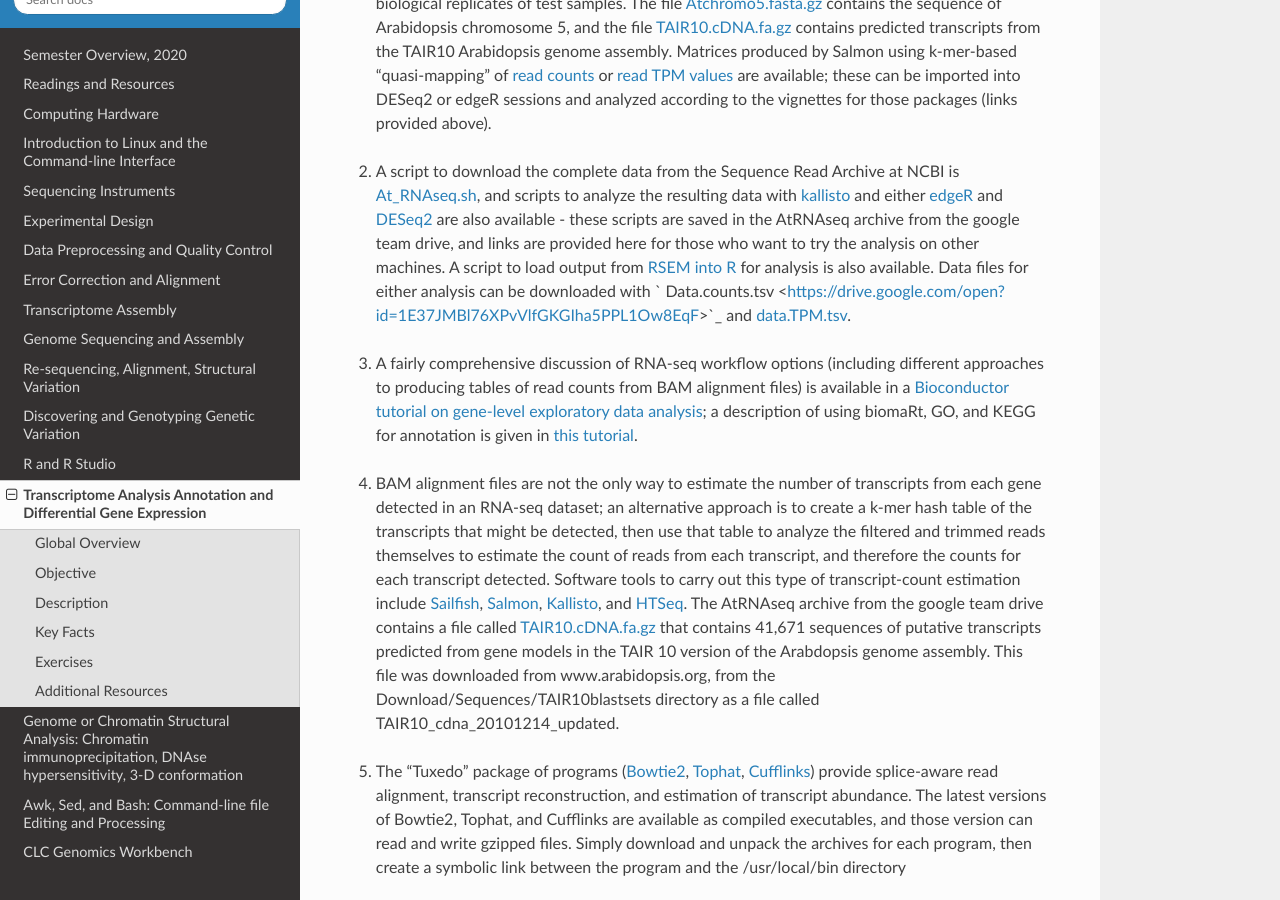
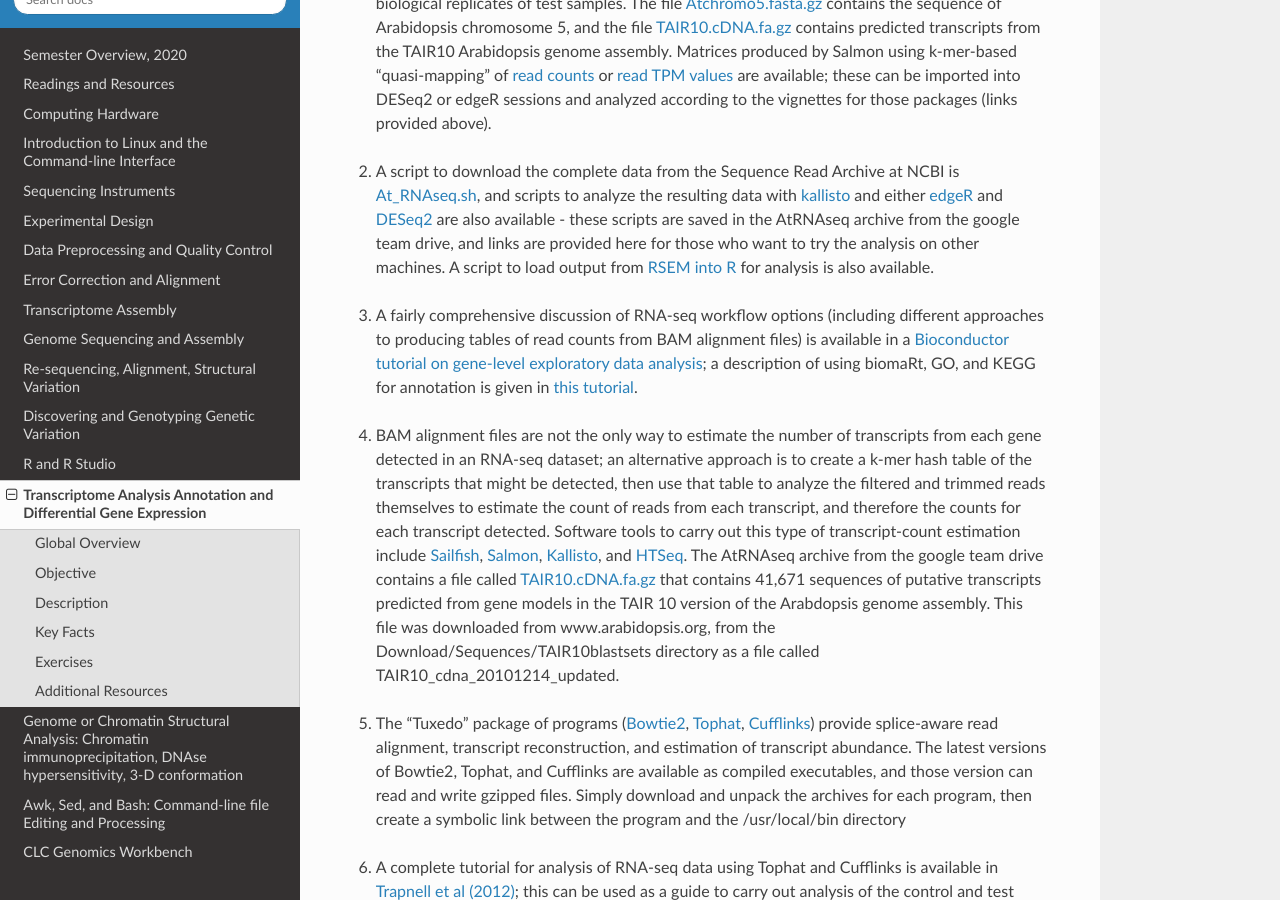
Before and after one commit to rwhetten/DeepSeqAnalysis, a Sphinx documentation site: the page built from docs/source/transcriptome-analysis.rst, in a window 1280 px wide and 900 px high, scrolled down 2349 px. Built offline with Sphinx 7.4.7 and the Read the Docs theme 2.0.0, drawn with Linux system fonts in a browser that asks for light colours.

Commit message:
Update transcriptome-analysis.rst

```diff
--- a/docs/source/transcriptome-analysis.rst
+++ b/docs/source/transcriptome-analysis.rst
@@ -63,7 +63,7 @@
 
 \
 
-2. A script to download the complete data from the Sequence Read Archive at NCBI is `At_RNAseq.sh <https://drive.google.com/open?id=18NJkXMWjOLUzgiiez4Q-t_z6alM40h7Z>`_, and scripts to analyze the resulting data with `kallisto <https://drive.google.com/open?id=1EbVcHki5CeE2CGYGc682XFl4lQjKBbsB>`_ and either `edgeR <https://drive.google.com/open?id=1T_Am4Aj_RnYw-kFWpJFetNXo-DXNS_h1>`_ and `DESeq2 <https://drive.google.com/open?id=1fXbjVEqA-YRb_Vwd3C2MH17aBct6Tp5N>`_ are also available - these scripts are saved in the AtRNAseq archive from the google team drive, and links are provided here for those who want to try the analysis on other machines. A script to load output from `RSEM into R <https://drive.google.com/open?id=18q0rowXeDdbJC1D6agIg9cIptB9VDHsT>`_ for analysis  is also available. Data files for either analysis can be downloaded with ` Data.counts.tsv <https://drive.google.com/open?id=1E37JMBl76XPvVlfGKGIha5PPL1Ow8EqF>`_ and `data.TPM.tsv <https://drive.google.com/open?id=1fyhuRyJmh6f0j5ktEUHveoIsg_k1W6OV>`_.
+2. A script to download the complete data from the Sequence Read Archive at NCBI is `At_RNAseq.sh <https://drive.google.com/open?id=18NJkXMWjOLUzgiiez4Q-t_z6alM40h7Z>`_, and scripts to analyze the resulting data with `kallisto <https://drive.google.com/open?id=1EbVcHki5CeE2CGYGc682XFl4lQjKBbsB>`_ and either `edgeR <https://drive.google.com/open?id=1T_Am4Aj_RnYw-kFWpJFetNXo-DXNS_h1>`_ and `DESeq2 <https://drive.google.com/open?id=1fXbjVEqA-YRb_Vwd3C2MH17aBct6Tp5N>`_ are also available - these scripts are saved in the AtRNAseq archive from the google team drive, and links are provided here for those who want to try the analysis on other machines. A script to load output from `RSEM into R <https://drive.google.com/open?id=18q0rowXeDdbJC1D6agIg9cIptB9VDHsT>`_ for analysis  is also available.
 
 \
 
```
